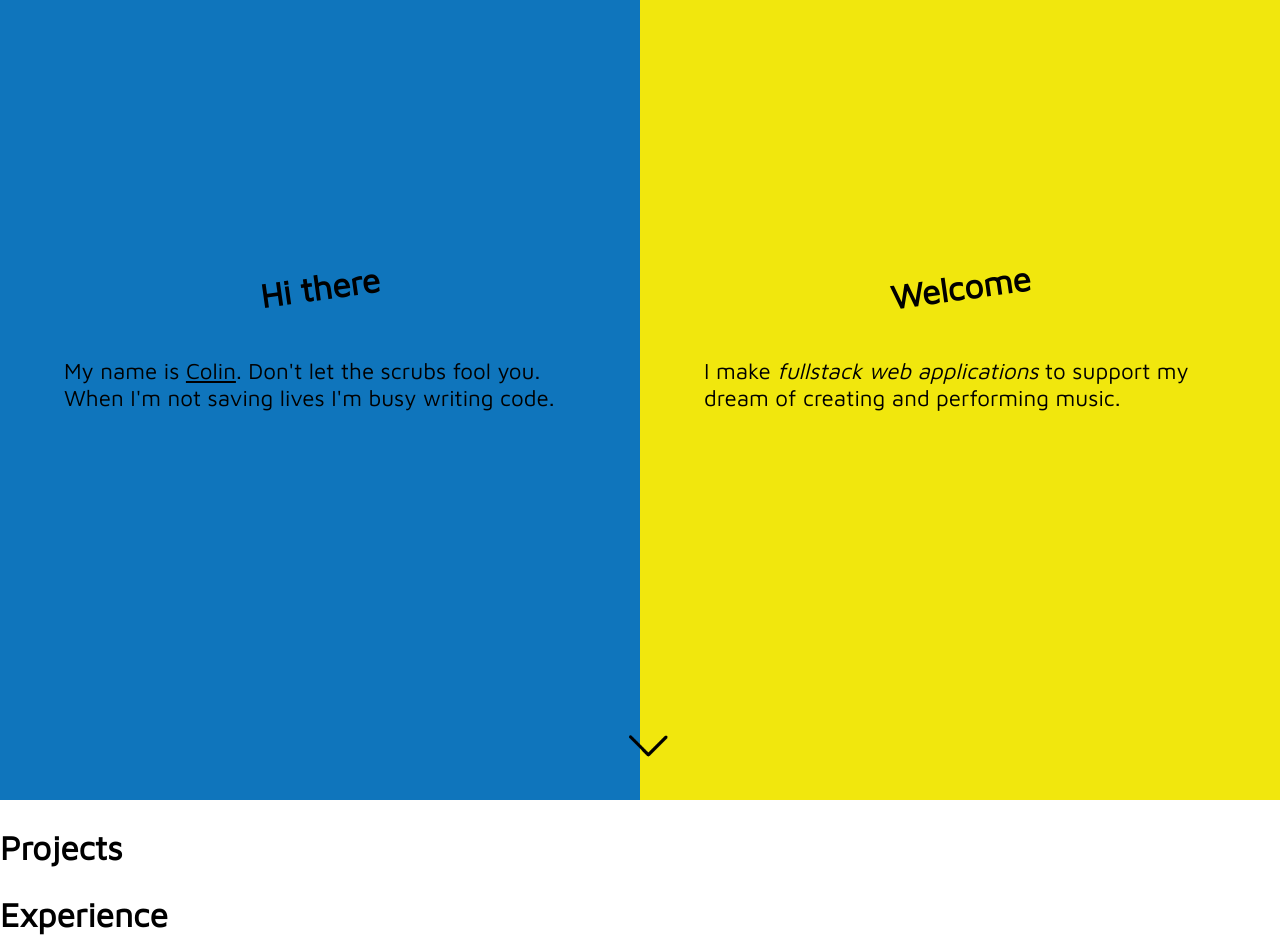
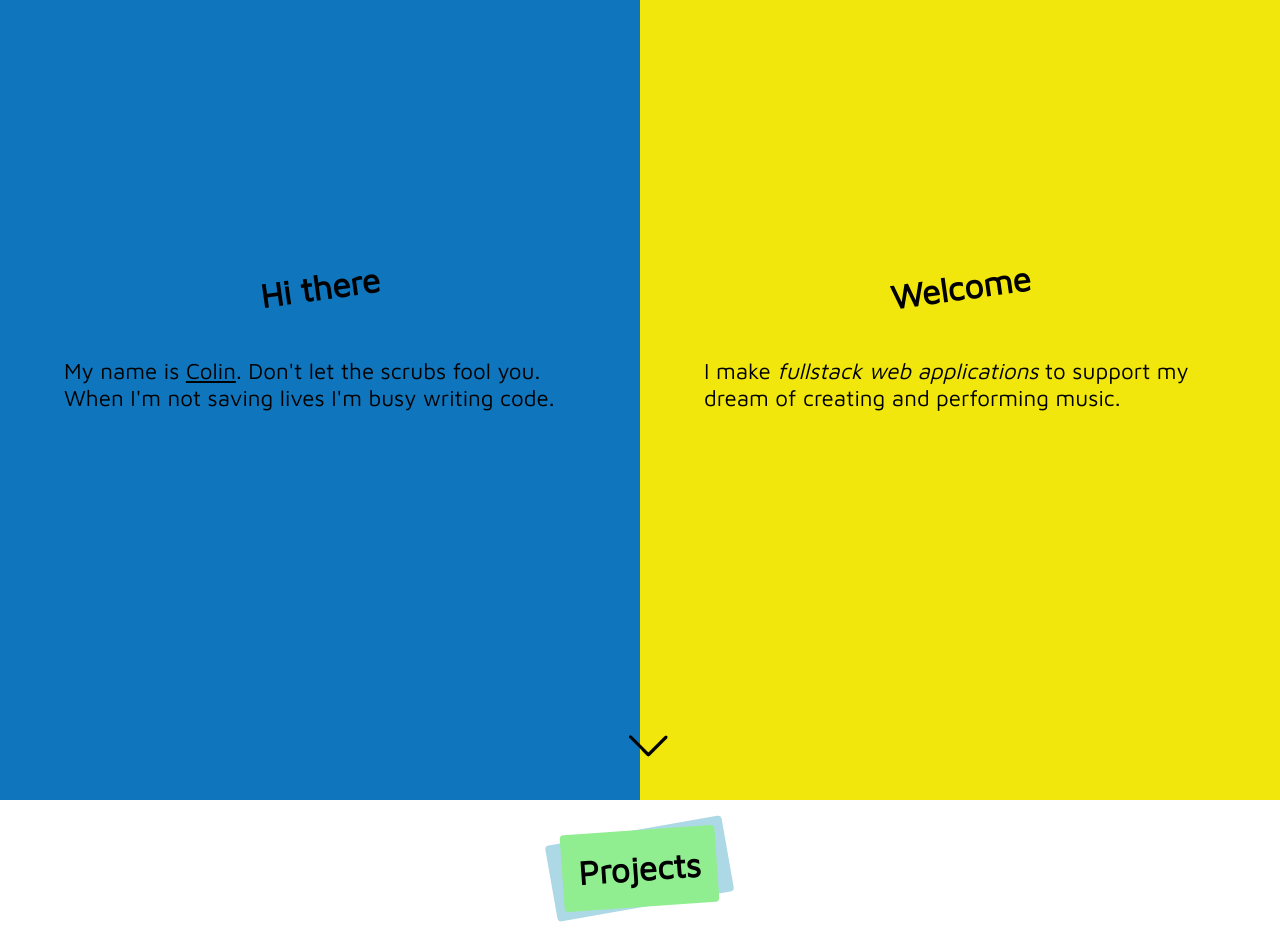
Before and after one commit to rupp-colin/my-portfolio-page, a React (Create React App) app: page / in a window 1280 px wide. Shown: the top 950 px of the page. Built offline with nearby package versions, Linux system fonts and the light colour scheme.

Commit message:
adds newly styled header component

```diff
--- a/src/components/SectionHeader.js
+++ b/src/components/SectionHeader.js
@@ -1,7 +1,14 @@
 import React from 'react';
+import './sectionHeader.css';
 
 export default function SectionHeader(props) {
   return (
-    <h2>{props.header}</h2>
+  <header>
+    <div className='skew-more'>
+      <div className='skew-less'>
+        <h2>{props.header}</h2>
+      </div>
+    </div>
+  </header>
   )
 }
--- /dev/null
+++ b/src/components/sectionHeader.css
@@ -0,0 +1,29 @@
+
+
+header {
+    display: flex;
+    justify-content: center;
+}
+
+.skew-more, .skew-less {
+    margin: 30px;
+    width: 14vw;
+    height: 6vw;
+    display: flex;
+    justify-content: center;
+    align-items: center;
+    border-radius: 4px;
+}
+
+.skew-more {
+    background-color: lightblue;
+    transform: rotate(-10deg);
+
+}
+
+.skew-less {
+    background-color: lightgreen;
+    margin: 12px;
+    transform: rotate(6deg);
+
+}
```
